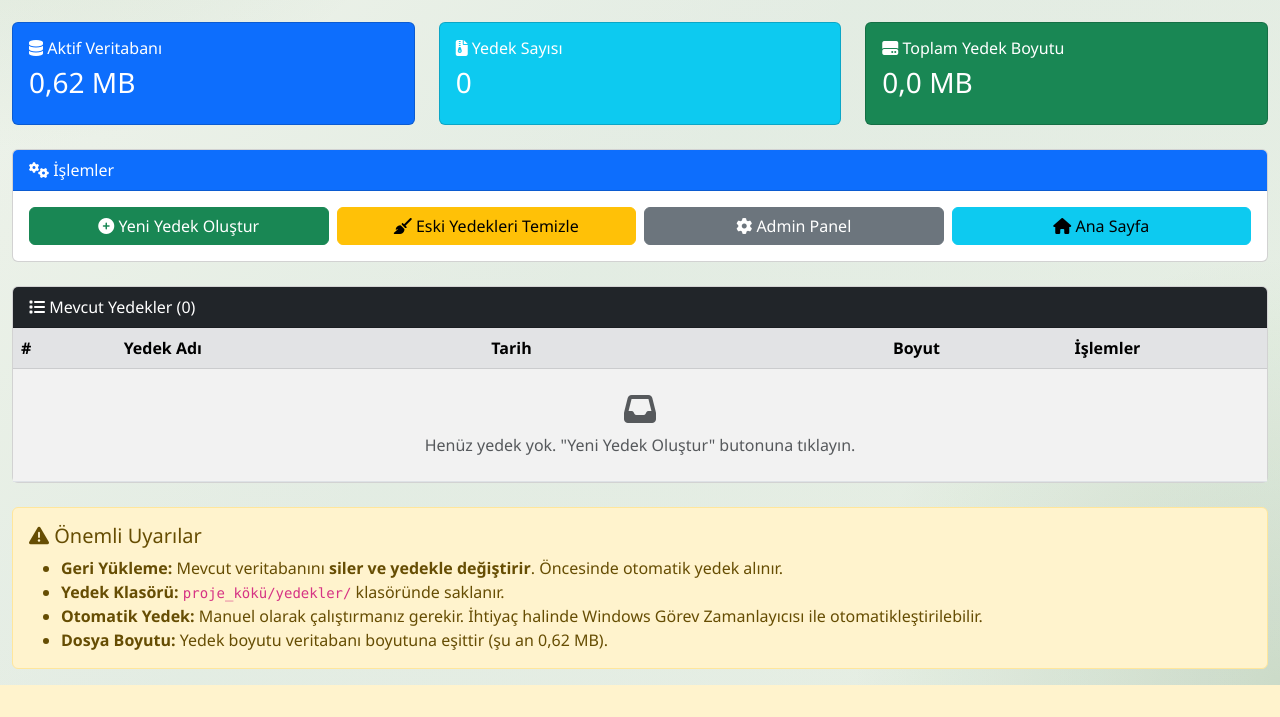
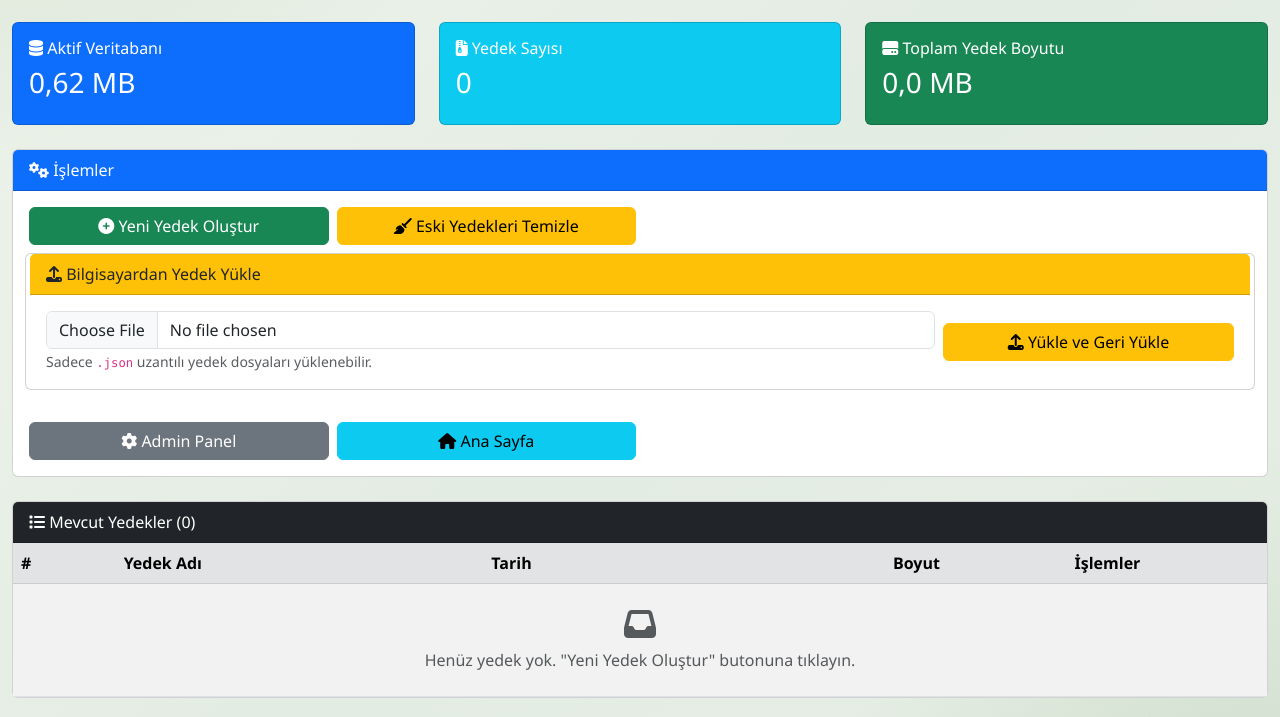
Before and after one commit to ankaraaltunogullarialt/altunogullari-orman-urunleri, a Django app: page /stok/yedekleme/ in a window 1280 px wide. Shown: the part 344-1061 px from the top of the page. Before the commit the page ends 1029 px from the top, so only its background shows below. Run offline with Django 5.2, Linux system fonts and the light colour scheme.

Commit message:
Yedekten geri yükleme özelliği eklendi

```diff
--- a/stok/urls.py
+++ b/stok/urls.py
@@ -27,9 +27,12 @@ urlpatterns = [
     # ===== VERİTABANI YEDEKLEME =====
     path('yedekleme/', views.yedekleme_sayfasi, name='yedekleme_sayfasi'),
     path('yedekleme/olustur/', views.yedek_olustur, name='yedek_olustur'),
+    path('yedekleme/yukle/', views.yedek_yukle, name='yedek_yukle'),
     path('yedekleme/indir/<str:yedek_adi>/', views.yedek_indir, name='yedek_indir'),
     path('yedekleme/sil/<str:yedek_adi>/', views.yedek_sil, name='yedek_sil'),
     path('yedekleme/temizle/', views.yedek_temizle, name='yedek_temizle'),
+    path('yedekleme/dosyadan-yukle/', views.yedek_dosyadan_yukle, name='yedek_dosyadan_yukle'),
+
 
     # JSON verileri
     path('grafik/verileri/', views.grafik_verileri, name='grafik_verileri'),
--- a/stok/views.py
+++ b/stok/views.py
@@ -1976,6 +1976,120 @@ def yedek_temizle(request):
 
     return redirect('stok:yedekleme_sayfasi')
 
+def yedek_dosyadan_yukle(request):
+    """Bilgisayardan yüklenen JSON dosyasını veritabanına aktar"""
+    if request.method != 'POST':
+        return redirect('stok:yedekleme_sayfasi')
+
+    yuklenen_dosya = request.FILES.get('yedek_dosyasi')
+
+    if not yuklenen_dosya:
+        messages.error(request, '❌ Dosya seçilmedi!')
+        return redirect('stok:yedekleme_sayfasi')
+
+    if not yuklenen_dosya.name.endswith('.json'):
+        messages.error(request, '❌ Sadece JSON dosyaları yüklenebilir!')
+        return redirect('stok:yedekleme_sayfasi')
+
+    try:
+        # Yüklenen dosyayı geçici olarak kaydet
+        tarih_str = datetime.now().strftime('%Y%m%d_%H%M%S')
+        gecici_ad = f'yuklenen_{tarih_str}.json'
+        gecici_yol = os.path.join(YEDEK_KLASORU, gecici_ad)
+
+        with open(gecici_yol, 'wb+') as f:
+            for chunk in yuklenen_dosya.chunks():
+                f.write(chunk)
+
+        # Yüklemeden önce otomatik yedek al
+        otomatik_yedek_ad = f'otomatik_dosya_yukleme_oncesi_{tarih_str}.json'
+        otomatik_yedek_yolu = os.path.join(YEDEK_KLASORU, otomatik_yedek_ad)
+
+        buffer = io.StringIO()
+        call_command(
+            'dumpdata',
+            '--natural-foreign',
+            '--natural-primary',
+            '--exclude=contenttypes',
+            '--exclude=auth.permission',
+            '--indent', '2',
+            stdout=buffer,
+        )
+        with open(otomatik_yedek_yolu, 'w', encoding='utf-8') as f:
+            f.write(buffer.getvalue())
+
+        # loaddata ile yükle
+        call_command('loaddata', gecici_yol, verbosity=0)
+
+        messages.success(
+            request,
+            f'✅ Dosya başarıyla yüklendi: {yuklenen_dosya.name} | '
+            f'ℹ️ Önceki durum yedeklendi: {otomatik_yedek_ad}'
+        )
+    except Exception as e:
+        messages.error(request, f'❌ Yükleme hatası: {str(e)}')
+
+    return redirect('stok:yedekleme_sayfasi')
+
+def yedek_yukle(request):
+    """JSON yedeğinden geri yükle (dikkatli kullanın)"""
+    if request.method != 'POST':
+        return redirect('stok:yedekleme_sayfasi')
+
+    yedek_adi = request.POST.get('yedek_adi', '').strip()
+
+    if not yedek_adi:
+        messages.error(request, '❌ Yedek seçilmedi!')
+        return redirect('stok:yedekleme_sayfasi')
+
+    # Güvenlik
+    if '..' in yedek_adi or '/' in yedek_adi or '\\' in yedek_adi:
+        messages.error(request, '❌ Geçersiz dosya adı!')
+        return redirect('stok:yedekleme_sayfasi')
+
+    yedek_yolu = os.path.join(YEDEK_KLASORU, yedek_adi)
+
+    if not os.path.exists(yedek_yolu):
+        messages.error(request, f'❌ Yedek bulunamadı: {yedek_adi}')
+        return redirect('stok:yedekleme_sayfasi')
+
+    # Sadece JSON yedeklerini kabul et (PostgreSQL uyumlu)
+    if not yedek_adi.endswith('.json'):
+        messages.error(request, '❌ Sadece JSON yedekleri geri yüklenebilir!')
+        return redirect('stok:yedekleme_sayfasi')
+
+    try:
+        # Yüklemeden önce otomatik yedek al
+        tarih_str = datetime.now().strftime('%Y%m%d_%H%M%S')
+        otomatik_yedek_ad = f'otomatik_geri_yukleme_oncesi_{tarih_str}.json'
+        otomatik_yedek_yolu = os.path.join(YEDEK_KLASORU, otomatik_yedek_ad)
+
+        buffer = io.StringIO()
+        call_command(
+            'dumpdata',
+            '--natural-foreign',
+            '--natural-primary',
+            '--exclude=contenttypes',
+            '--exclude=auth.permission',
+            '--indent', '2',
+            stdout=buffer,
+        )
+        with open(otomatik_yedek_yolu, 'w', encoding='utf-8') as f:
+            f.write(buffer.getvalue())
+
+        # loaddata ile geri yükle
+        call_command('loaddata', yedek_yolu, verbosity=0)
+
+        messages.success(
+            request,
+            f'✅ Geri yükleme başarılı: {yedek_adi} | '
+            f'ℹ️ Önceki durum yedeklendi: {otomatik_yedek_ad}'
+        )
+    except Exception as e:
+        messages.error(request, f'❌ Geri yükleme hatası: {str(e)}')
+
+    return redirect('stok:yedekleme_sayfasi')
+
 # ==================== ÜRÜN ANALİZ RAPORU ====================
 def ihale_urun_analiz_raporu(request):
     """
--- a/templates/stok/yedekleme.html
+++ b/templates/stok/yedekleme.html
@@ -62,6 +62,37 @@
                         <i class="fas fa-broom"></i> Eski Yedekleri Temizle
                     </a>
                 </div>
+                <!-- DOSYADAN YÜKLEME -->
+                <div class="card mb-4">
+                    <div class="card-header bg-warning text-dark">
+                        <i class="fas fa-upload"></i> Bilgisayardan Yedek Yükle
+                    </div>
+                    <div class="card-body">
+                        <form method="post"
+                            action="{% url 'stok:yedek_dosyadan_yukle' %}"
+                            enctype="multipart/form-data"
+                            onsubmit="return confirm('DİKKAT! Mevcut veritabanı bu dosya ile DEĞİŞTİRİLECEK. Devam edilsin mi?')">
+                            {% csrf_token %}
+                            <div class="row g-2 align-items-center">
+                                <div class="col-md-9">
+                                    <input type="file"
+                                        name="yedek_dosyasi"
+                                        class="form-control"
+                                        accept=".json"
+                                        required>
+                                    <small class="text-muted">
+                                        Sadece <code>.json</code> uzantılı yedek dosyaları yüklenebilir.
+                                    </small>
+                                </div>
+                                <div class="col-md-3">
+                                    <button type="submit" class="btn btn-warning w-100">
+                                        <i class="fas fa-upload"></i> Yükle ve Geri Yükle
+                                    </button>
+                                </div>
+                            </div>
+                        </form>
+                    </div>
+                </div>
                 <div class="col-md-3">
                     <a href="/admin/" class="btn btn-secondary w-100">
                         <i class="fas fa-cog"></i> Admin Panel
@@ -102,14 +133,27 @@
                             <td class="text-end">{{ y.boyut_mb }} MB</td>
                             <td class="text-center">
                                 <a href="{% url 'stok:yedek_indir' y.ad %}"
-                                   class="btn btn-sm btn-primary" title="İndir">
+                                class="btn btn-sm btn-primary" title="İndir">
                                     <i class="fas fa-download"></i>
                                 </a>
 
+                                {% if y.ad|slice:"-5:" == ".json" %}
+                                <form method="post"
+                                    action="{% url 'stok:yedek_yukle' %}"
+                                    style="display:inline-block"
+                                    onsubmit="return confirm('DİKKAT! Mevcut veritabanı bu yedekle DEĞİŞTİRİLECEK. Devam edilsin mi?')">
+                                    {% csrf_token %}
+                                    <input type="hidden" name="yedek_adi" value="{{ y.ad }}">
+                                    <button type="submit" class="btn btn-sm btn-warning" title="Geri Yükle">
+                                        <i class="fas fa-undo"></i>
+                                    </button>
+                                </form>
+                                {% endif %}
+
                                 <a href="{% url 'stok:yedek_sil' y.ad %}"
-                                   class="btn btn-sm btn-danger"
-                                   title="Sil"
-                                   onclick="return confirm('{{ y.ad }} silinsin mi?')">
+                                class="btn btn-sm btn-danger"
+                                title="Sil"
+                                onclick="return confirm('{{ y.ad }} silinsin mi?')">
                                     <i class="fas fa-trash"></i>
                                 </a>
                             </td>
```
